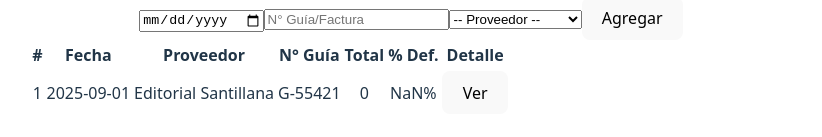
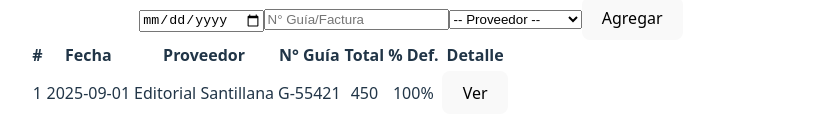
Before and after one commit to kmiloskyy/actividad-7, a Vue app: page / in a window 1280 px wide. Shown: the part 465-602 px from the top of the page, without its empty margins (229-1051 px from the left). Built offline with nearby package versions, Linux system fonts and the light colour scheme.

Commit message:
Actividad 7 - Totales y calculos de recepcion

```diff
--- a/src/App.vue
+++ b/src/App.vue
@@ -13,14 +13,14 @@ const tab = ref('recepciones')
 
     <div class="hstack">
       <!-- BUG: comparar con texto mal escrito impide activar la pestaña -->
-      <button :class="{active:tab==='recepcióne'}" @click="tab='recepciones'">Recepciones</button> <!-- BUG -->
+      <button :class="{active:tab==='recepciónes'}" @click="tab='recepciones'">Recepciones</button> <!-- BUG -->
       <button :class="{active:tab==='libros'}" @click="tab='libros'">Libros</button>
       <button :class="{active:tab==='proveedores'}" @click="tab='proveedores'">Proveedores</button>
     </div>
 
     <!-- BUG: etiqueta mal escrita del componente Libros -->
     <Recepciones v-if="tab==='recepciones'" />
-    <Libross v-if="tab==='libros'" /> <!-- BUG: nombre de componente mal tipeado -->
+    <Libros v-if="tab==='libros'" /> <!-- BUG: nombre de componente mal tipeado -->
     <Proveedores v-if="tab==='proveedores'" />
   </div>
 </template>
--- a/src/components/Recepciones.vue
+++ b/src/components/Recepciones.vue
@@ -17,6 +17,19 @@ function guardar(){
   state.recepciones.push({ id: Date.now(), ...form.value })
   seleccion.value = state.recepciones[state.recepciones.length-1]?.id || null
   form.value = { fecha: '', nro_guia: '', id_proveedor: '' }
+}
+
+function calcularTotal(idRecepcion){
+  const itemsRecepcion = state.items.filter(it => it.id_recepcion === idRecepcion)
+  return itemsRecepcion.reduce((suma, item) => suma + item.cantidad, 0)
+}
+
+function calcularPorcentaje(idRecepcion) {
+    const itemsRecepcion = state.items.filter(it => it.id_recepcion === idRecepcion)
+    if (itemsRecepcion.length === 0) return 0
+    const itemsProblema = itemsRecepcion.filter(it => it.estado === 'dañado' || it.estado === 'mixto')
+    const porcentaje = (itemsProblema.length / itemsRecepcion.length) * 100
+    return Math.round(porcentaje)
 }
 
 const lista = computed(() => state?.recepciones || [])
@@ -49,8 +62,8 @@ const lista = computed(() => state?.recepciones || [])
           <td>{{ r.fecha }}</td>
           <td>{{ (state?.proveedores || []).find(p => p.id === r.id_proveedor)?.nombre || '—' }}</td>
           <td>{{ r.nro_guia }}</td>
-           <td>{{ 0 }}</td>
-          <td>{{ NaN }}%</td>
+          <td>{{ calcularTotal(r.id) }}</td>
+          <td>{{ calcularPorcentaje(r.id) }}%</td>
           <td>
             <button @click="seleccion = r.id">Ver</button>
           </td>
```
Also changed, not shown: src/components/HelloWorld.vue (deleted, +0 -43 lines).
